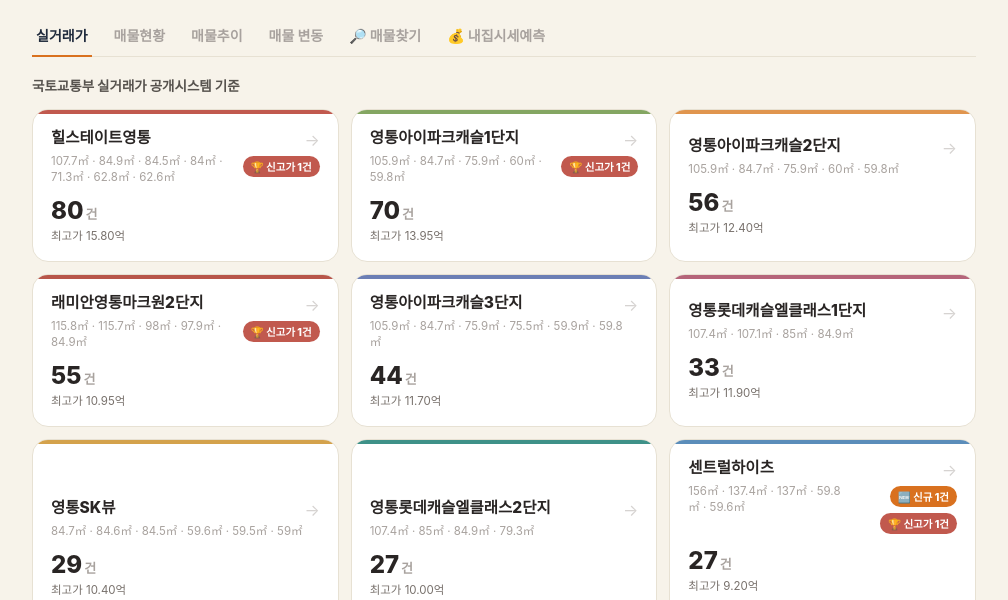
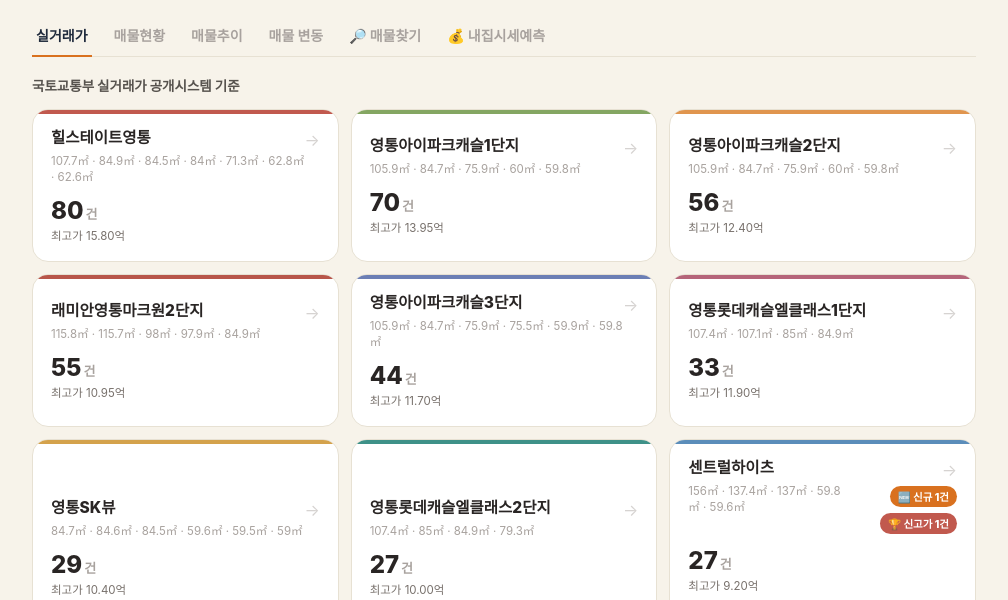
Before and after one commit to richfather-reality/ricifather-mangpo-dashboard, a website: page index.html in a window 1280 px wide. Shown: the part 196-796 px from the top of the page, without its empty margins (136-1144 px from the left). Drawn offline with Linux system fonts and the light colour scheme.

Commit message:
Add files via upload

```diff
--- a/index.html
+++ b/index.html
@@ -896,7 +896,7 @@ function renderTxComplexCard(name, txList, color) {
   var sizes = n > 0 ? Array.from(new Set(txList.map(function(t){ return t.size; }))).sort(function(a,b){ return b-a; }) : [];
   var newTxs = n > 0 ? txList.filter(function(t){ return t.isNew; }).sort(function(a,b){ return a.date > b.date ? -1 : 1; }) : [];
   var newCount = newTxs.length;
-  var recordHighCount = n > 0 ? txList.filter(function(t){ return t.isRecordHigh; }).length : 0;
+  var recordHighCount = n > 0 ? txList.filter(function(t){ return t.isRecordHigh && t.isNew; }).length : 0;
   var newBadge = newCount > 0
     ? '<div class="tx-new-badge">🆕 신규 ' + newCount + '건</div>'
     : '';
```
